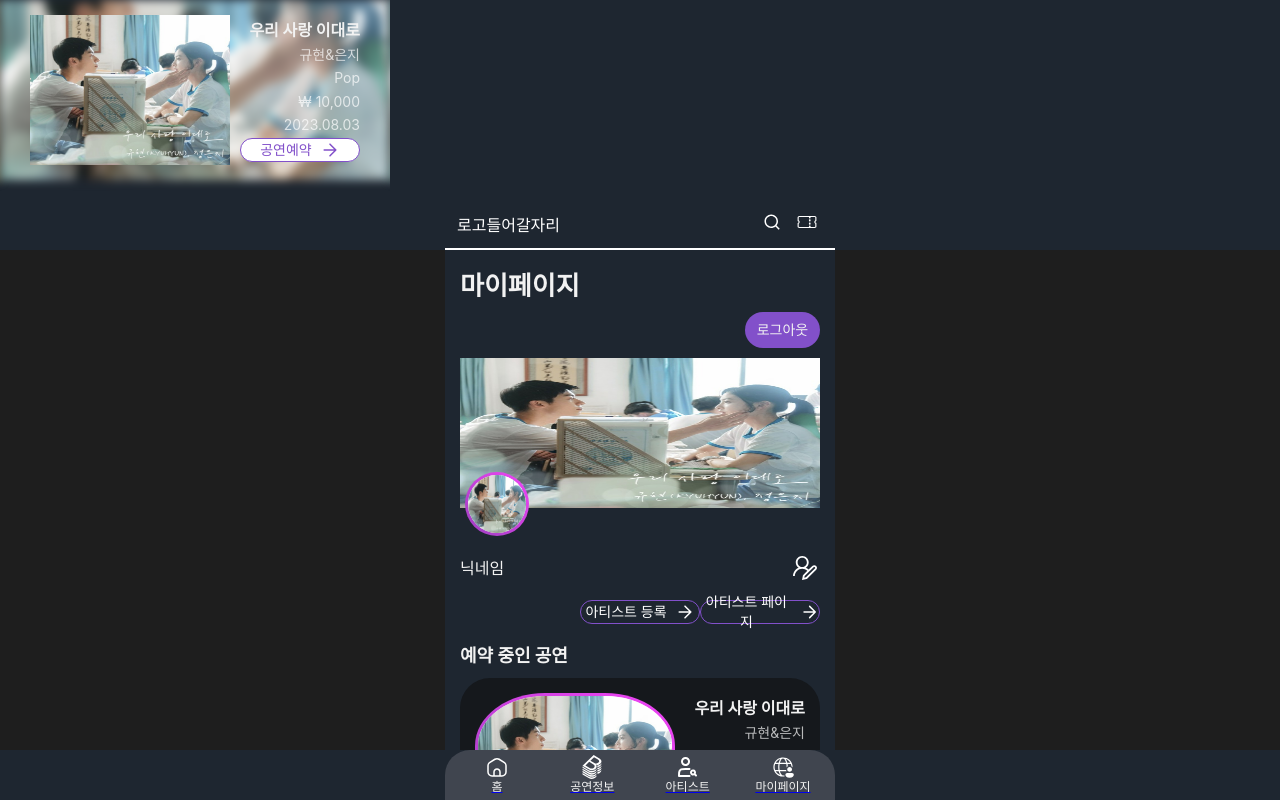
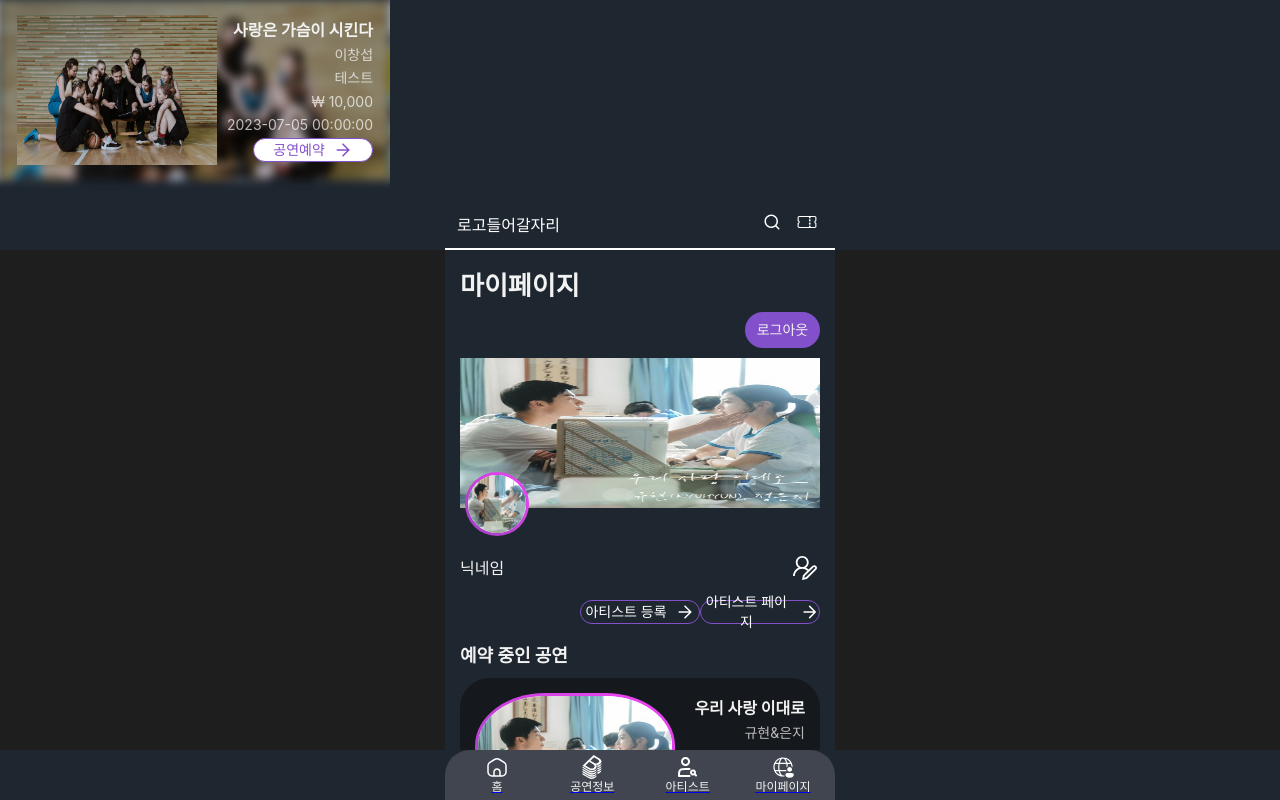
Before and after one commit to codestates-seb/seb44_main_025, a React (Create React App) app in the folder client/: page / in a window 1280 px wide. Shown: the top 800 px of the page. Built offline with nearby package versions, Linux system fonts and the light colour scheme.

Commit message:
Feat: props 설정및 슬라이드 속도 3초로 변경

```diff
--- a/client/public/dummy/performancelist.json
+++ b/client/public/dummy/performancelist.json
@@ -1,38 +1,38 @@
 [
   {
     "title": "우리사랑이대로",
+    "artistId": 1,
+    "content": "pop",
+    "date": "2023-07-05 00:00:00",
+    "price": 10000,
+    "place": "홍대",
+    "nickname": "규현&은지",
+    "totalSeat": 100,
+    "categoryId": 1,
+    "imageUrl": "/우리사랑이대로.jpeg"
+  },
+  {
+    "title": "사랑은 가슴이 시킨다",
     "artistId": 1,
     "content": "테스트",
     "date": "2023-07-05 00:00:00",
     "price": 10000,
     "place": "홍대",
-    "nickname": "김코딩",
+    "nickname": "이창섭",
     "totalSeat": 100,
-    "categoryId": 1,
-    "imageUrl": "/우리사랑이대로.jpeg"
+    "categoryId": 2,
+    "imageUrl": "/단체사진.jpg"
   },
   {
-    "title": "우리사랑이대로",
+    "title": "You Will Be Found",
     "artistId": 1,
     "content": "테스트",
     "date": "2023-07-05 00:00:00",
     "price": 10000,
     "place": "홍대",
-    "nickname": "김코딩",
+    "nickname": "Sam Smith",
     "totalSeat": 100,
-    "categoryId": 1,
-    "imageUrl": "/단체사진.jpg"
-  },
-  {
-    "title": "우리사랑이대로",
-    "artistId": 1,
-    "content": "테스트",
-    "date": "2023-07-05 00:00:00",
-    "price": 10000,
-    "place": "홍대",
-    "nickname": "김코딩",
-    "totalSeat": 100,
-    "categoryId": 1,
-    "imageUrl": "/우리사랑이대로.jpeg"
+    "categoryId": 3,
+    "imageUrl": "/여성사진.jpg"
   }
 ]
--- a/client/src/components/Carousel/CarouselLogic.tsx
+++ b/client/src/components/Carousel/CarouselLogic.tsx
@@ -23,7 +23,7 @@ interface ContainerProps {
 
 const Main = () => {
   let [data, setData] = useState<any[]>([]);
-  let [n, setN] = useState(0);
+  let [movementWidth, setMovementWidth] = useState(0);
   let [time, setTime] = useState(0.5);
 
   useEffect(() => {
@@ -38,33 +38,36 @@ const Main = () => {
     fetchData();
   }, []);
 
-  /** 캐러셀 2초마다 동작 */
+  /** 캐러셀 3초마다 동작 */
   useEffect(() => {
     const interval = setInterval(() => {
       SlideTransitionControl();
-    }, 2000);
+    }, 3000);
 
     return () => {
       clearInterval(interval);
     };
-  }, [n]);
+  }, [movementWidth]);
 
   /** 캐러셀 슬라이드 좌표 지정하는 함수 */
   function SlideTransitionControl() {
     let num = 0;
-    if (n !== -390 * (data.length - 1)) {
+    // 마지막 슬라이드가 아닌 경우
+    if (movementWidth !== -390 * (data.length - 1)) {
       setTime(0.5);
-      num = n - 390;
-      setN(num);
-    } else {
+      num = movementWidth - 390;
+      setMovementWidth(num);
+    }
+    // 마지막 슬라이드인 경우s
+    else {
       /** 마지막 슬라이드에서 첫 슬라이드로 */
       // 0.5초동안 슬라이드 넘김
-      num = n - 390;
-      setN(num);
+      num = movementWidth - 390;
+      setMovementWidth(num);
       // 0.5초 후, 0초동안 첫 번째 슬라이드로 이동(사람 눈엔 보이지 않음)
       setTimeout(function () {
         num = 0;
-        setN(num);
+        setMovementWidth(num);
         setTime(0);
       }, 500);
     }
@@ -74,9 +77,8 @@ const Main = () => {
     <>
       <S.Something>
         <S.Container
-          translate={`translate(${n}px)`}
+          translate={`translate(${movementWidth}px)`}
           transform={`transform ${time}s`}
-          className="움직이게"
         >
           {data.length !== 0 && (
             <>
@@ -84,12 +86,30 @@ const Main = () => {
               {data.map((v: Dummydata, i) => {
                 return (
                   <div key={i}>
-                    <CarouselSlide posterImg={v.imageUrl} />
+                    <CarouselSlide
+                      posterImg={v.imageUrl}
+                      title={v.title}
+                      nickname={v.nickname}
+                      content={v.content}
+                      price={v.price}
+                      date={v.date}
+                      categoryId={v.categoryId}
+                    />
                   </div>
                 );
               })}
               {/* 무한 슬라이드를 위해 첫번째 슬라이드 복제 */}
-              <CarouselSlide posterImg={data[0].imageUrl} />
+              <div>
+                <CarouselSlide
+                  posterImg={data[0].imageUrl}
+                  title={data[0].title}
+                  nickname={data[0].nickname}
+                  content={data[0].content}
+                  price={data[0].price}
+                  date={data[0].date}
+                  categoryId={data[0].categoryId}
+                />
+              </div>
             </>
           )}
         </S.Container>
--- a/client/src/components/Carousel/CarouselSlide.tsx
+++ b/client/src/components/Carousel/CarouselSlide.tsx
@@ -1,36 +1,50 @@
 import { styled } from 'styled-components';
 import { ButtonWithArrowLight } from '../Buttons/Buttons';
+import { Link } from 'react-router-dom';
 
 type OwnProps = {
   posterImg: string;
+  title: string;
+  nickname: string;
+  content: string;
+  price: number;
+  date: string;
+  categoryId: number;
 };
-const CarouselSlide: React.FC<OwnProps> = ({ posterImg }) => {
+const CarouselSlide: React.FC<OwnProps> = ({
+  posterImg,
+  title,
+  nickname,
+  content,
+  price,
+  date,
+  categoryId,
+}) => {
   return (
-    <S.Container>
+    <>
       <S.ConcertpreviewWrapper>
-        <S.ConcertImg src="우리사랑이대로.jpeg" />
+        <S.ConcertImg src={posterImg} />
         <S.ConcertDetail>
-          <S.ConcertTitle>우리 사랑 이대로</S.ConcertTitle>
-          <S.Concertcontent>규현&은지</S.Concertcontent>
-          <S.Concertcontent>Pop</S.Concertcontent>
-          <S.Concertcontent>₩ 10,000</S.Concertcontent>
-          <S.Concertcontent>2023.08.03</S.Concertcontent>
-          <ButtonWithArrowLight text={'공연예약'}></ButtonWithArrowLight>
+          <S.ConcertTitle>{title}</S.ConcertTitle>
+          <S.Concertcontent>{nickname}</S.Concertcontent>
+          <S.Concertcontent>{content}</S.Concertcontent>
+          <S.Concertcontent>₩ {price.toLocaleString()}</S.Concertcontent>
+          <S.Concertcontent>{date}</S.Concertcontent>
+          <Link
+            to={`/performances/:${categoryId}`}
+            style={{ textDecorationLine: 'none' }}
+          >
+            <ButtonWithArrowLight text={'공연예약'}></ButtonWithArrowLight>
+          </Link>
         </S.ConcertDetail>
       </S.ConcertpreviewWrapper>
 
-      <S.ImgDiv
-        style={{ backgroundImage: `url(${posterImg})` }}
-        // style={{ backgroundImage: 'url(/단체사진.jpg)' }}
-      ></S.ImgDiv>
-    </S.Container>
+      <S.ImgDiv style={{ backgroundImage: `url(${posterImg})` }} />
+    </>
   );
 };
 
 const S = {
-  Container: styled.div`
-    /* float: left; */
-  `,
   ImgDiv: styled.div`
     height: 180px;
     width: 390px;
```
Also changed, not shown: client/public/여성사진.jpg (added).
